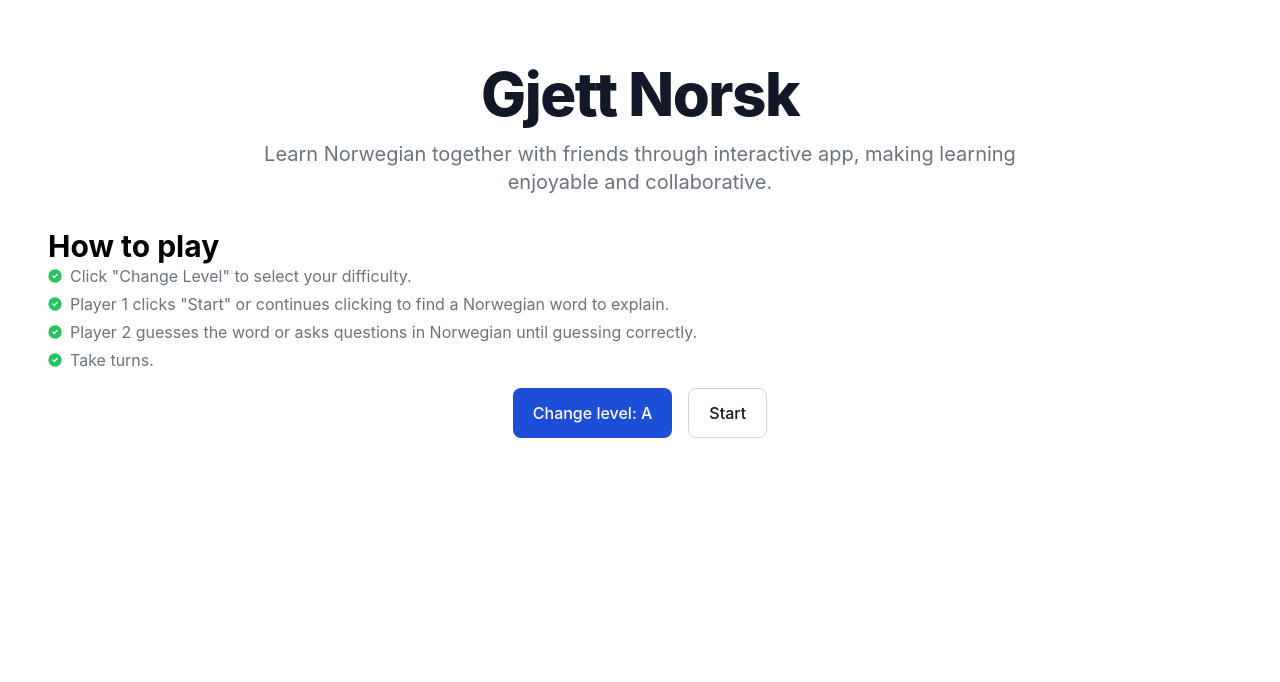
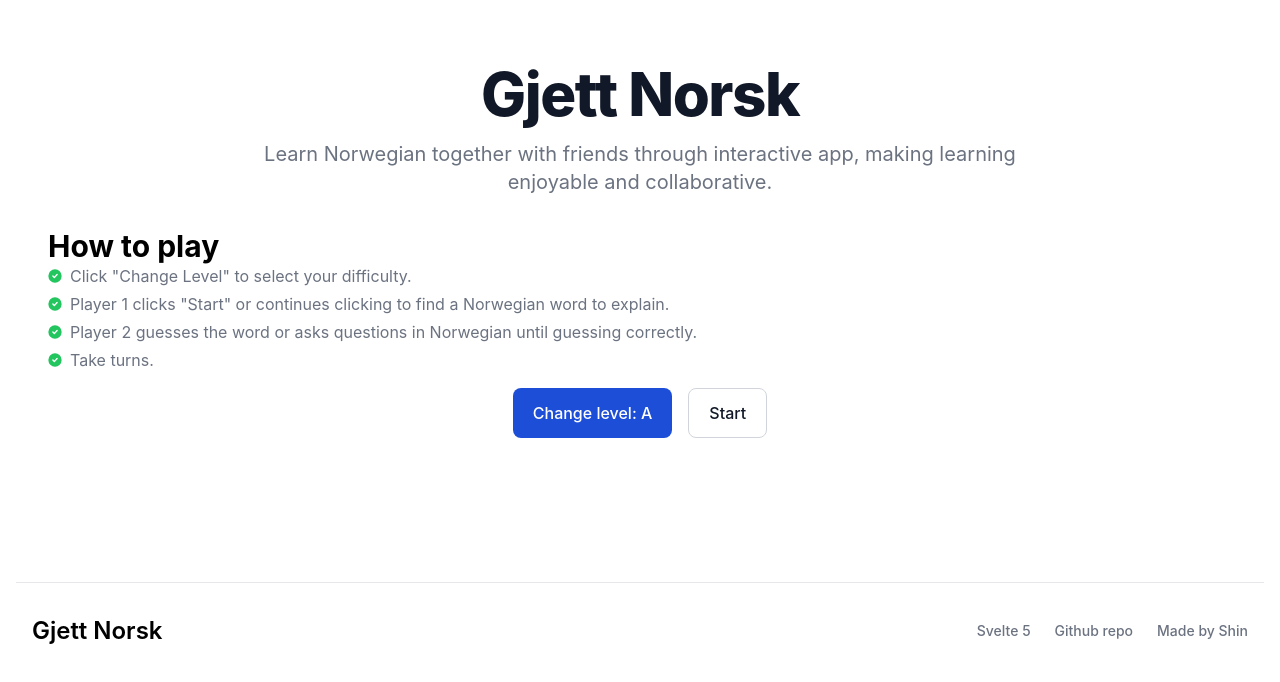
Before and after one commit to shinokada/gjett, a SvelteKit app: page / in a window 1280 px wide. Shown: the top 682 px of the page. Built offline with nearby package versions, Linux system fonts and the light colour scheme.

Commit message:
feat: add footer

```diff
--- a/src/routes/+page.svelte
+++ b/src/routes/+page.svelte
@@ -80,3 +80,24 @@
 		{/if}
 	</div>
 </section>
+
+<footer class="bg-white dark:bg-gray-900 m-4 border-t">
+	<div class="w-full max-w-screen-xl mx-auto p-4 md:py-8">
+		<div class="sm:flex sm:items-center sm:justify-between">
+				<a href="https://gjett-norsk.vercel.app/" class="flex items-center mb-4 sm:mb-0 space-x-3 rtl:space-x-reverse">
+					<span class="self-center text-2xl font-semibold whitespace-nowrap dark:text-white">Gjett Norsk</span>
+				</a>
+				<ul class="flex flex-wrap items-center mb-6 text-sm font-medium text-gray-500 sm:mb-0 dark:text-gray-400">
+					<li>
+							<a href="https://svelte-5-preview.vercel.app/docs/introduction" target="_blank" class="hover:underline me-4 md:me-6">Svelte 5</a>
+					</li>
+					<li>
+							<a href="https://github.com/shinokada/gjett-norsk" target="_blank" class="hover:underline me-4 md:me-6">Github repo</a>
+					</li>
+					<li>
+							<a href="https://github.com/shinokada" target="_blank" class="hover:underline">Made by Shin</a>
+					</li>
+				</ul>
+		</div>
+	</div>
+</footer>
```
